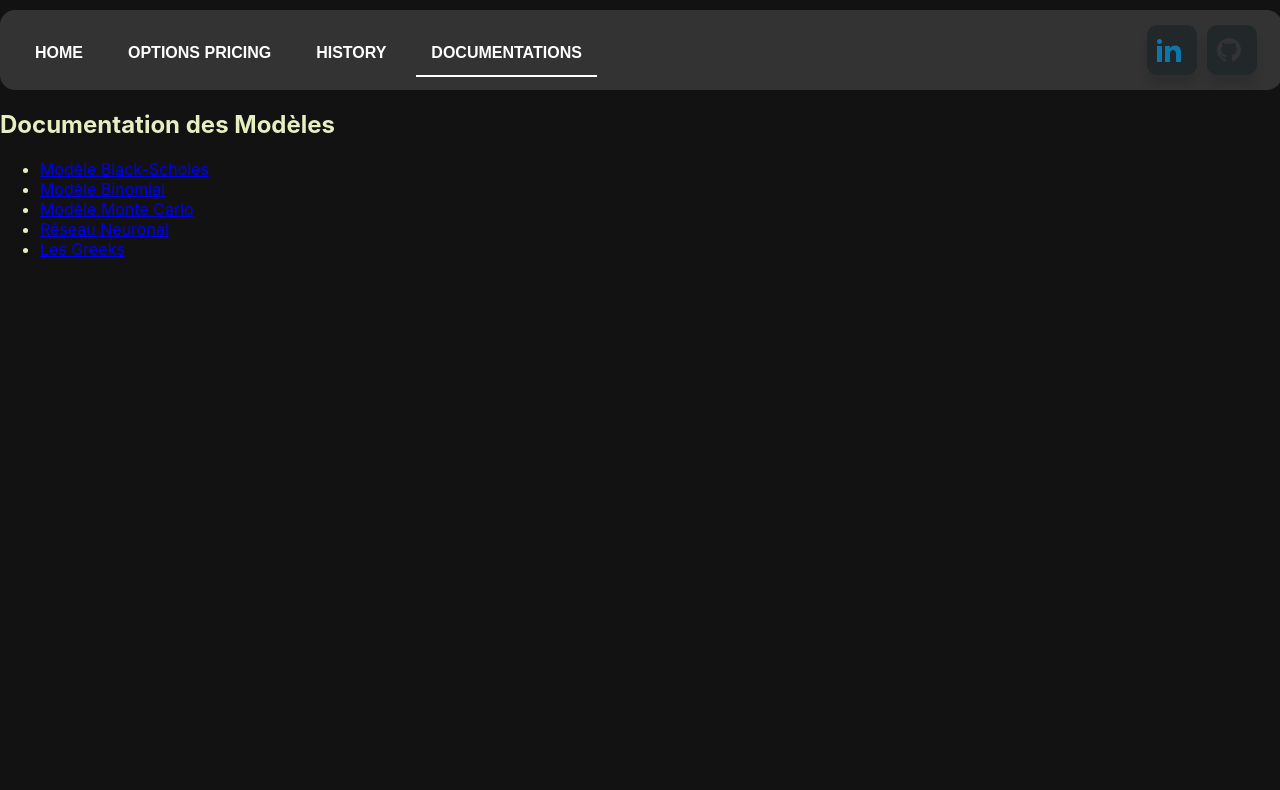
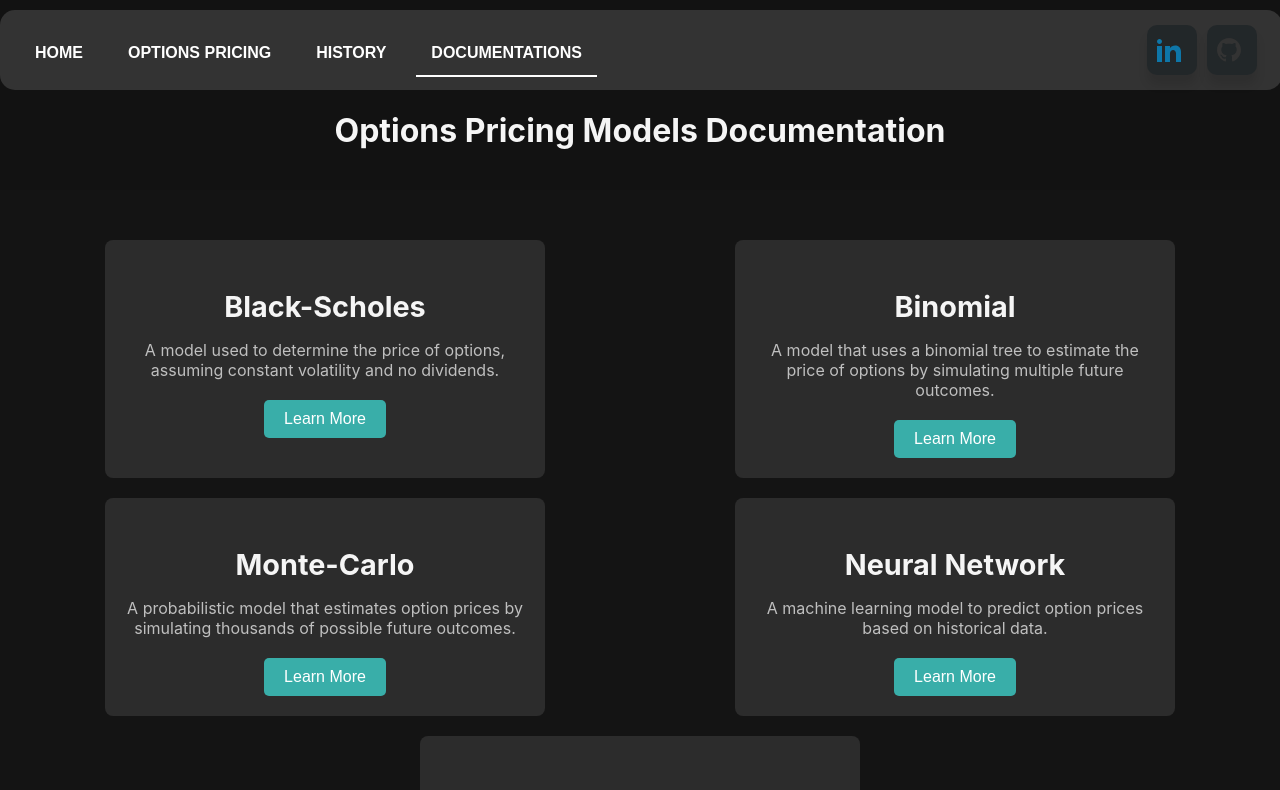
Before and after one commit to yaaks7/options-pricing, a React (Create React App) app in the folder frontend/: page /documentation in a window 1280 px wide. Shown: the top 790 px of the page. Built offline with nearby package versions, Linux system fonts and the light colour scheme.

Commit message:
Starting documentations pages

```diff
--- a/frontend/src/pages/Documentation.js
+++ b/frontend/src/pages/Documentation.js
@@ -1,18 +1,56 @@
 // src/pages/Documentation.js
 import React from 'react';
+import '../styles/Documentations.css';
 import { Link } from 'react-router-dom';
 
 const Documentation = () => {
   return (
     <div>
-      <h2>Documentation des Modèles</h2>
-      <ul>
-        <li><Link to="/documentation/black-scholes">Modèle Black-Scholes</Link></li>
-        <li><Link to="/documentation/binomial">Modèle Binomial</Link></li>
-        <li><Link to="/documentation/monte-carlo">Modèle Monte Carlo</Link></li>
-        <li><Link to="/documentation/neural-network">Réseau Neuronal</Link></li>
-        <li><Link to="/documentation/greeks">Les Greeks</Link></li>
-      </ul>
+      <h1 className="doc-title">Options Pricing Models Documentation</h1>
+      <div className="doc-container">
+
+        <div className="doc-grid">
+          <div className="doc-item">
+            <h3>Black-Scholes</h3>
+            <p>A model used to determine the price of options, assuming constant volatility and no dividends.</p>
+            <Link to="/documentation/black-scholes">
+              <button className="doc-button">Learn More</button>
+            </Link>
+          </div>
+
+          <div className="doc-item">
+            <h3>Binomial</h3>
+            <p>A model that uses a binomial tree to estimate the price of options by simulating multiple future outcomes.</p>
+            <Link to="/documentation/binomial">
+              <button className="doc-button">Learn More</button>
+            </Link>
+          </div>
+
+          <div className="doc-item">
+            <h3>Monte-Carlo</h3>
+            <p>A probabilistic model that estimates option prices by simulating thousands of possible future outcomes.</p>
+            <Link to="/documentation/monte-carlo">
+              <button className="doc-button">Learn More</button>
+            </Link>
+          </div>
+
+          <div className="doc-item">
+            <h3>Neural Network</h3>
+            <p>A machine learning model to predict option prices based on historical data.</p>
+            <Link to="/documentation/neural-network">
+              <button className="doc-button">Learn More</button>
+            </Link>
+          </div>
+
+          <div className="doc-item doc-item-greeks">
+            <h3>The Greeks</h3>
+            <p>Metrics that measure the sensitivity of the option price to different factors such as volatility, time, and the underlying asset’s price.</p>
+            <Link to="/documentation/greeks">
+              <button className="doc-button">Learn More</button>
+            </Link>
+          </div>
+        </div>
+      </div>
     </div>
   );
 };
--- a/frontend/src/pages/Home.js
+++ b/frontend/src/pages/Home.js
@@ -1,8 +1,8 @@
 // src/pages/Home.js
 import React, { useState } from 'react';
 import { Link } from 'react-router-dom';
-import '../styles/Home.css'; // Assuming you want to style it separately
-import stockTradingImage from '../images/stock-trading.jpg'; // Image import
+import '../styles/Home.css';
+import stockTradingImage from '../images/stock-trading.jpg';
 
 const Home = () => {
   return (
--- /dev/null
+++ b/frontend/src/styles/Documentations.css
@@ -0,0 +1,72 @@
+.doc-container {
+    text-align: center;
+    padding: 50px 20px;
+    background-color: #141414;
+  }
+
+  .doc-title {
+    color: #f5f5f5;
+    margin-bottom: 40px;
+  }
+
+  .doc-grid {
+    display: grid;
+    grid-template-columns: repeat(2, 1fr);
+    grid-gap: 20px;
+    justify-items: center;
+  }
+
+  .doc-item {
+    background-color: #2c2c2c;
+    padding: 20px;
+    border-radius: 8px;
+    width: 90%;
+    max-width: 400px;
+    text-align: center;
+  }
+
+  .doc-item h3 {
+    color: #f5f5f5;
+    font-size: 1.8rem;
+    margin-bottom: 10px;
+  }
+
+  .doc-item p {
+    color: #bfbfbf;
+    font-size: 1rem;
+    margin-bottom: 20px;
+  }
+
+  .doc-item-greeks {
+    grid-column: span 2; /* Takes full width for Greeks */
+  }
+
+  .doc-button {
+    background-color: #39AEA9;
+    color: white;
+    border: none;
+    padding: 10px 20px;
+    cursor: pointer;
+    border-radius: 5px;
+    font-size: 1rem;
+    transition: background-color 0.3s;
+  }
+
+  .doc-button:active {
+    box-shadow: none;
+    transform: scale(0.95);
+  }
+
+  .doc-button:hover {
+    background-color: #349e99;
+  }
+
+  @media (max-width: 768px) {
+    .doc-grid {
+      grid-template-columns: 1fr;
+    }
+
+    .doc-item {
+      width: 100%;
+    }
+  }
--- a/frontend/src/styles/History.css
+++ b/frontend/src/styles/History.css
@@ -2,6 +2,7 @@
 h1 {
     text-align: center;
     margin-bottom: 20px;
+    color: #f5f5f5;
 }
 
 
--- a/frontend/src/styles/Home.css
+++ b/frontend/src/styles/Home.css
@@ -9,6 +9,7 @@
 
   .home-title {
     text-align: center;
+    color: #f5f5f5;
     margin-bottom: 20px;
   }
 
@@ -79,6 +80,7 @@
     font-size: 18px;
     border-radius: 10px;
     cursor: pointer;
+    transition: background-color 0.3s;
   }
 
   .start-button:active {
@@ -87,7 +89,7 @@
   }
 
   .start-button:hover {
-    background-color: #45a049;
+    background-color: #349e99;
   }
 
   /* Documentation section */
@@ -123,3 +125,7 @@
   .doc-links a:hover {
     text-decoration: underline;
   }
+
+  .homepage-container p {
+    color: #bfbfbf;
+  }
--- a/frontend/src/styles/Modelling.css
+++ b/frontend/src/styles/Modelling.css
@@ -9,7 +9,7 @@
 /* Sidebar */
 .sidebar-visible {
   width: 25%;
-  background-color: #1e2224;
+  background-color: #26272b;
   padding: 20px;
   border-radius: 10px;
   color: #E5EFC1;
@@ -34,10 +34,11 @@
   cursor: pointer;
   z-index: 1000;
   transform: translateY(-50%); /* Center the button vertically relative to the sidebar */
+  transition: background-color 0.3s;
 }
 
 .toggle-button:hover {
-  background-color: #45a049;
+  background-color: #349e99;
 }
 
 .sidebar h3, .sidebar h4 {
@@ -110,6 +111,7 @@
   border: none;
   border-radius: 5px;
   color: #fff;
+  transition: background-color 0.3s;
 }
 
 .sidebar button:active {
@@ -118,7 +120,7 @@
 }
 
 .sidebar button:hover {
-  background-color: #45a049;
+  background-color: #349e99;
 }
 
 .wrapper {
@@ -214,6 +216,7 @@
   color: white;
   border-radius: 5px;
   border: none;
+  transition: background-color 0.3s;
 }
 
 .tabs button:active {
@@ -222,7 +225,7 @@
 }
 
 .tabs button:hover {
-  background-color: #45a049;
+  background-color: #349e99;
 }
 
 .graph-container {
@@ -259,7 +262,7 @@
 }
 
 .graph-container button:hover {
-  background-color: #45a049;
+  background-color: #349e99;
 }
 
 /* Style the checkbox for Options Sensitivity */
```
